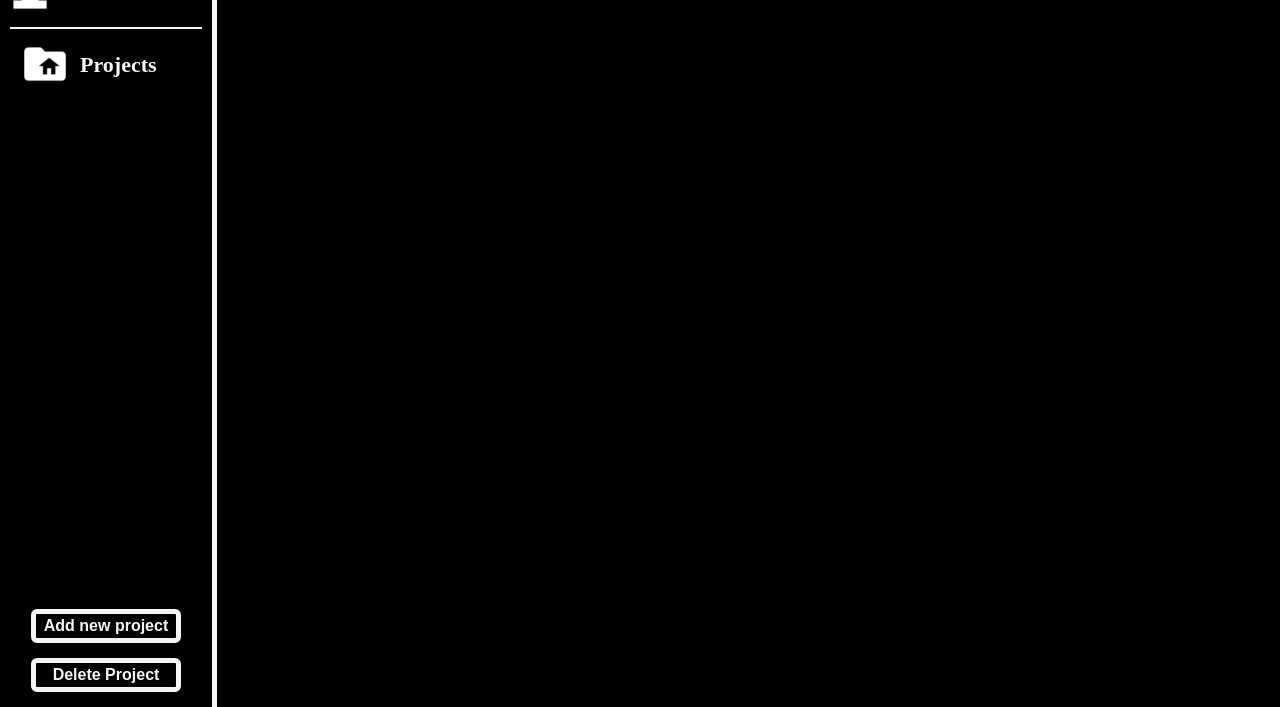
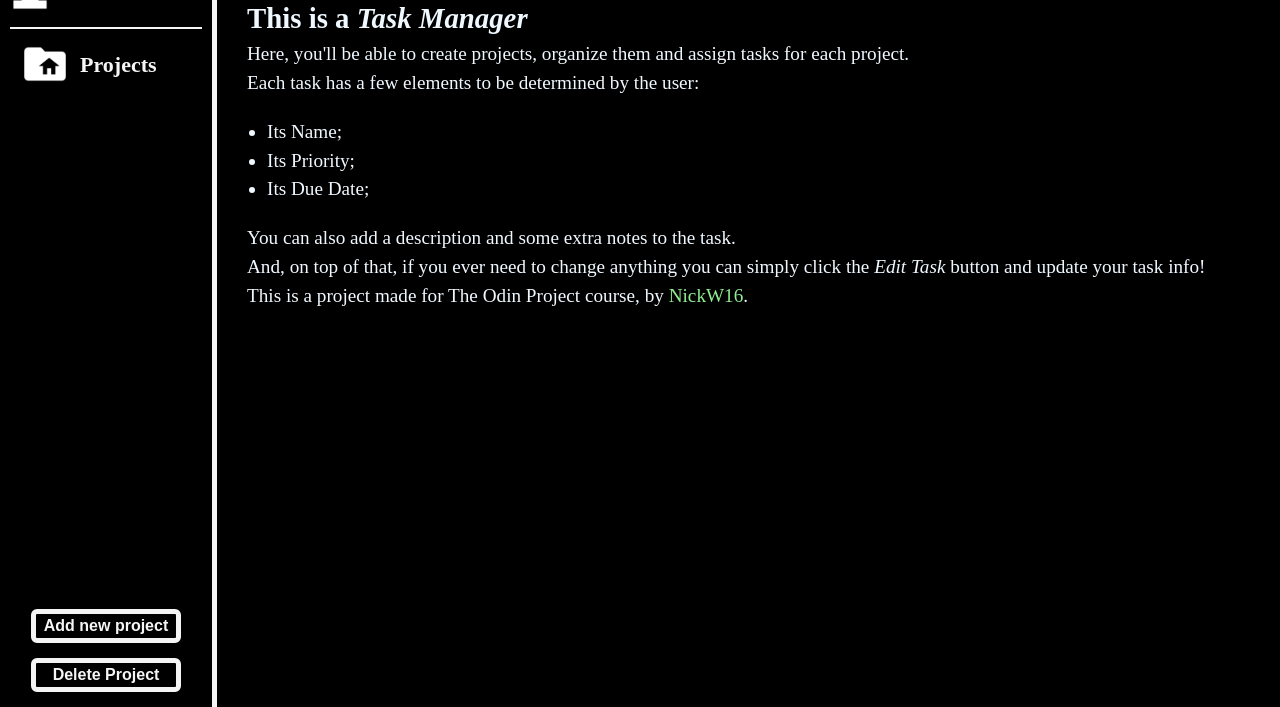
Before and after one commit to NickW16/todo-list, a website built with webpack: page src/template.html in a window 1280 px wide. Shown: the part 93-800 px from the top of the page. Built offline with nearby package versions, Linux system fonts and the light colour scheme.

Commit message:
Add a new main page

```diff
--- a/src/create-todo.js
+++ b/src/create-todo.js
@@ -1,12 +1,6 @@
 export function openProject(index, myProjects) {
     const project = myProjects[index];
     const mainContent = document.getElementById("main-content");
-
-    // resets main content screen if one clicks 'dashboard'
-    const dashboardClear = document.getElementById('dashboard');
-    dashboardClear.addEventListener('click', () => {
-        mainContent.textContent = '';
-    });
 
     // clear previous content before rendering new project
     mainContent.innerHTML = `<h1 id ="task-page-project-title">${project.name}</h1>
--- a/src/index.js
+++ b/src/index.js
@@ -1,3 +1,36 @@
 import "./style.css";
 import createProject from "./create-project";
 import { openProject } from "./create-todo";
+
+//this is the content of the page when the website is first-loaded
+function renderMainPageMessage (){
+    const mainPageMessage = document.getElementById("main-page-message");
+
+    mainPageMessage.innerHTML = `<h2 id="main-page-title">This is a <strong><i>Task Manager</i></strong></h2>
+                                <p>Here, you'll be able to create projects, organize them and assign tasks for each project.</p>
+                                <p>Each task has a few elements to be determined by the user:</p>
+                                <ul id="main-page-list">
+                                <li>Its Name;</li>
+                                <li>Its Priority;</li>
+                                <li>Its Due Date;</li>
+                                </ul>
+                                <p>You can also add a description and some extra notes to the task.</p>
+                                <p>And, on top of that, if you ever need to change anything you can simply click the <i>Edit Task</i> button and update your task info!</p>
+                                <p>This is a project made for The Odin Project course, by <a href="https://github.com/NickW16" style="color: lightgreen">NickW16</a>.</p>`;
+};
+
+// welcome message
+const mainContent = document.getElementById("main-content");
+
+mainContent.innerHTML = `<h1 id ="task-page-project-title">Welcome</h1>
+                        <div id="main-page-message"></div>`;
+renderMainPageMessage();
+
+
+// resets main page screen if one clicks 'dashboard'
+const dashboardClear = document.getElementById('dashboard');
+dashboardClear.addEventListener('click', () => {
+    mainContent.innerHTML = `<h1 id="task-page-project-title">Main Page</h1>
+                             <div id="main-page-message"></div>`;
+    renderMainPageMessage();
+});
--- a/src/style.css
+++ b/src/style.css
@@ -336,3 +336,14 @@ input:focus {
     border-color: lightblue;
     transition: 0.2s;
 }
+
+/* main page handling */
+
+#main-page-message {
+    font-size: 120%;
+    padding: 30px;
+}
+
+#main-page-list {
+    padding: 20px;
+}
```
